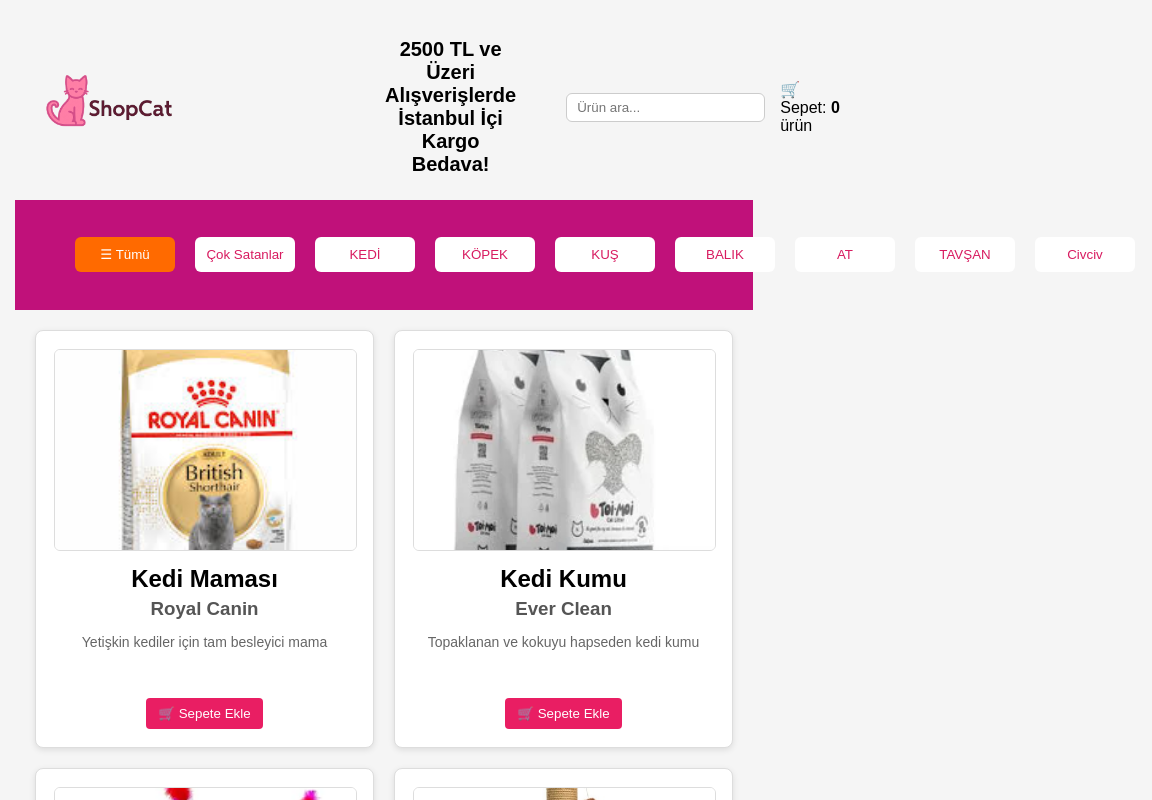
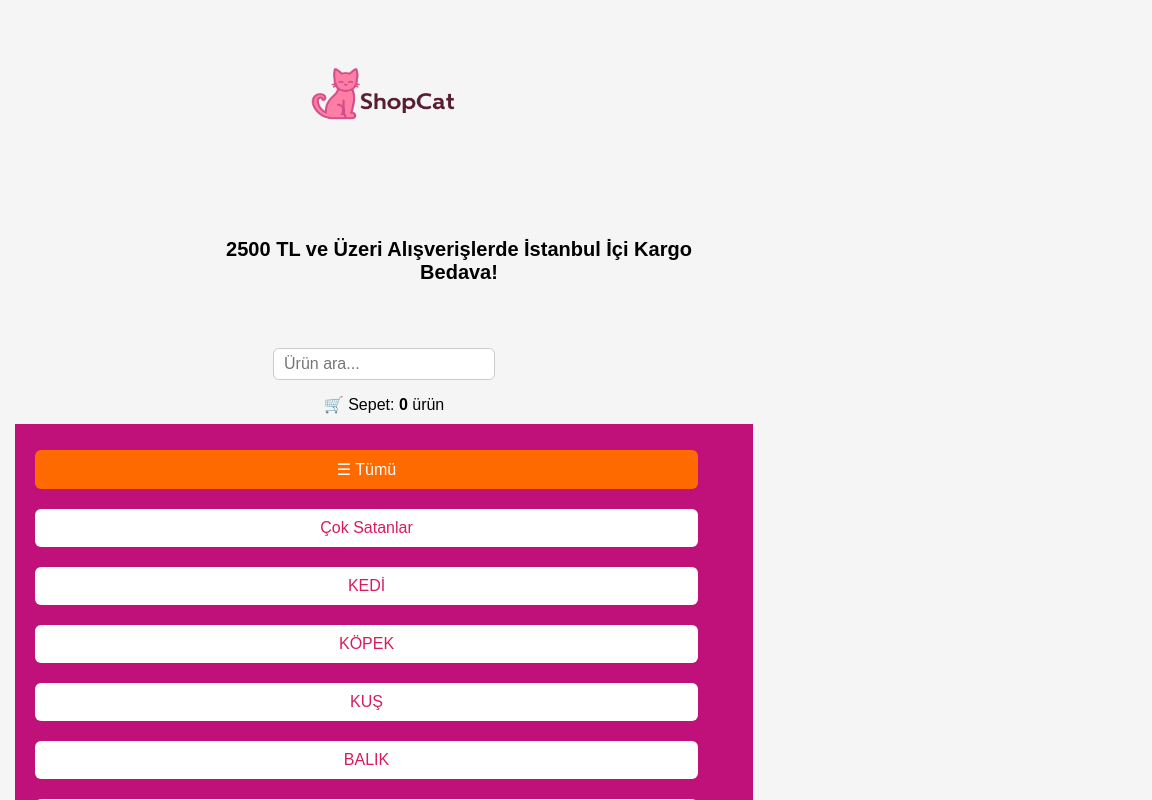
Before and after one commit to gulcanyurur/SHOPCAT, a React (Vite) app: page / in a window 768 px wide. Shown: the top 800 px of the page, 1152 px wide, since content can reach past the window. Built offline with nearby package versions, Linux system fonts and the light colour scheme.

Commit message:
feat(cart): add CSS styles to cart page

```diff
--- a/src/Components/CartPage.tsx
+++ b/src/Components/CartPage.tsx
@@ -18,24 +18,24 @@
   };
 
   return (
-    <div style={{ padding: "20px" }}>
-      <h2>🛒 Sepetim</h2>
+  <div className="cart-page">
+  <h2 className="cart-title">🛒 Sepetim</h2>
       {cart.length === 0 ? (
         <p>Sepetiniz boş.</p>
       ) : (
         <>
-          <ul>
+          <ul className="cart-list">
             {cart.map((item, index) => (
-              <li key={index} style={{ marginBottom: "10px" }}>
-                <img src={item.image} alt={item.name} width="60" style={{ marginRight: "10px" }} />
+              <li key={index} className="cart-item">
+                <img src={item.image} alt={item.name} className="cart-img" />
                 <b>{item.name}</b> - {item.brand}
-                <button onClick={() => handleRemove(index)} style={{ marginLeft: "10px" }}>
+                <button onClick={() => handleRemove(index)} className="cart-remove">
                   Kaldır
                 </button>
               </li>
             ))}
           </ul>
-          <button onClick={handleCheckout} style={{ marginTop: "20px" }}>
+          <button onClick={handleCheckout} className="cart-checkout">
             Satın Al
           </button>
         </>
--- a/src/index.css
+++ b/src/index.css
@@ -1,31 +1,289 @@
+
+@media (min-width: 481px) and (max-width: 1024px) {
+  .navbar {
+    flex-direction: row;
+    padding: 12px 16px;
+  }
+  .navbar-menu {
+    flex-direction: row;
+    gap: 12px;
+  }
+  .GearList {
+    padding: 18px 6px;
+  }
+  .GearList section {
+    grid-template-columns: repeat(2, 1fr);
+    gap: 18px;
+  }
+  .GearList h1 {
+    font-size: 1.5rem;
+    gap: 24px;
+  }
+  .gear-card img {
+    height: 160px;
+  }
+  .cart-page {
+    padding: 18px 6px;
+  }
+  .cart-title {
+    font-size: 1.5rem;
+  }
+  .cart-item {
+    padding: 12px 10px;
+    border-radius: 10px;
+  }
+  .cart-img {
+    width: 55px;
+    height: 55px;
+  }
+  .cart-remove, .cart-checkout {
+    font-size: 1rem;
+    border-radius: 7px;
+  }
+  .gearlist-header {
+    gap: 18px;
+    padding: 10px 6px;
+  }
+  .gearlist-header img {
+    width: 120px;
+  }
+  .product-grid {
+    grid-template-columns: repeat(2, 1fr);
+    gap: 16px;
+    padding: 12px 6px;
+  }
+  .header-right {
+    gap: 10px;
+  }
+  .search-box {
+    width: 180px;
+    font-size: 1rem;
+    padding: 8px 6px;
+    border-radius: 6px;
+  }
+}
+@media (min-width: 1025px) {
+  .GearList section, .product-grid {
+    grid-template-columns: repeat(3, 1fr);
+    gap: 24px;
+  }
+  .GearList {
+    padding: 24px 10px;
+  }
+  .gearlist-header {
+    gap: 50px;
+    padding: 10px 20px;
+  }
+  .gearlist-header img {
+    width: 170px;
+  }
+  .search-box {
+    width: 200px;
+  }
+}
+/* MOBILE RESPONSIVE */
+@media (max-width: 780px) {
+  .navbar {
+    flex-direction: column;
+    align-items: flex-start;
+    padding: 10px 8px;
+    border-radius: 0 0 10px 10px;
+  }
+  .navbar-menu {
+    flex-direction: column;
+    gap: 8px;
+    width: 100%;
+    padding: 0;
+  }
+  .navbar-menu button {
+    min-width: unset;
+    width: 100%;
+    font-size: 1rem;
+    padding: 10px 0;
+  }
+  .navbar-banner {
+    padding-left: 0;
+    font-size: 1rem;
+    margin-top: 8px;
+  }
+  .GearList {
+    padding: 10px 2px;
+  }
+  .GearList h1 {
+    font-size: 1.2rem;
+    gap: 10px;
+    flex-direction: column;
+  }
+  .GearList h1 img {
+    margin-bottom: 20px;
+    width: 100px;
+  }
+  .GearList section {
+    grid-template-columns: 1fr;
+    gap: 12px;
+  }
+  .GearList article {
+    padding: 10px;
+    border-radius: 8px;
+  }
+  .GearList img {
+    width: 90px;
+    height: 110px;
+    border-radius: 6px;
+  }
+  .gear-card img {
+    height: 120px;
+    border-radius: 6px;
+  }
+  .gear-card {
+    padding: 8px;
+    border-radius: 8px;
+  }
+  .gear-card h2 {
+    font-size: 1rem;
+  }
+  .gear-card h3 {
+    font-size: 0.95rem;
+  }
+  .cart-page {
+    padding: 10px 2px;
+  }
+  .cart-title {
+    font-size: 1.2rem;
+    margin-bottom: 12px;
+  }
+  .cart-list {
+    margin-bottom: 12px;
+  }
+  .cart-item {
+    flex-direction: column;
+    align-items: flex-start;
+    padding: 10px 8px;
+    border-radius: 8px;
+  }
+  .cart-img {
+    width: 50px;
+    height: 50px;
+    margin-right: 0;
+    margin-bottom: 8px;
+    border-radius: 6px;
+  }
+  .cart-remove {
+    width: 100%;
+    margin-left: 0;
+    margin-top: 8px;
+    padding: 8px 0;
+    font-size: 0.95rem;
+    border-radius: 6px;
+  }
+  .cart-checkout {
+    width: 100%;
+    margin: 16px 0 0 0;
+    padding: 10px 0;
+    font-size: 1rem;
+    border-radius: 8px;
+  }
+  .gearlist-header {
+    flex-direction: column;
+    gap: 10px;
+    padding: 8px 2px;
+  }
+  .gearlist-header img {
+    width: 90px;
+  }
+  .gearlist-header h1 {
+    font-size: 1rem;
+    padding-left: 0;
+    text-align: center;
+  }
+  .product-grid {
+    grid-template-columns: 1fr;
+    gap: 10px;
+    padding: 10px 2px;
+  }
+  .header-right {
+    flex-direction: column;
+    gap: 8px;
+    align-items: flex-start;
+  }
+  .search-box {
+    width: 100%;
+    font-size: 1rem;
+    padding: 8px 6px;
+    border-radius: 6px;
+  }
+}
 body {
   margin: 0;
   padding: 0;
   font-family: sans-serif;
   background: #f5f5f5;
 }
-@media screen and (min-width: 780px) {
-  .GearList {
-    grid-template-columns: repeat(3, 1fr);
-  }
+.navbar {
+  display: flex;
+  justify-content: space-between;
+  align-items: center;
+  background-color: #c0117a;
+  padding: 10px 20px;
 }
-.large {
-  border: "1px solid #ddd";
-  padding: "10px";
-  margin: "10px";
-  border-radius: "8px";
-  width: "220px";
-  text-align: "center";
+.navbar-banner {
+  color: orange;
+  font-weight: bold;
+  padding-left: 50px;
 }
-.large button {
-  margin-top: "10px";
-  padding: "8px 12px";
-  background-color: "#e91e63";
-  color: "white";
-  border: "none";
-  border-radius: "4px";
-  cursor: "pointer";
+.Footer p {
+  text-align: center;
 }
+
+/* NAVBAR MENU */
+.navbar-menu {
+  list-style: none;
+  display: flex;
+  gap: 20px;
+  color: white;
+}
+.navbar-menu button {
+  width: 95%;
+  min-width: 100px;
+  padding: 10px;
+  text-align: center;
+  border: none;
+  border-radius: 6px;
+  background-color: white;
+  color: #d81b60;
+  font-weight: 400;
+  cursor: pointer;
+  transition: 0.3s;
+}
+.navbar-menu button:hover {
+  background-color: #d81b60;
+  color: white;
+}
+.navbar-menu button.active {
+  background-color: rgb(255, 106, 0);
+  color: white;
+}
+.navbar-menu li a {
+  background-color: white;
+  color: #d81b60;
+}
+.navbar li {
+  border-radius: 3px;
+  gap: 20px;
+  text-align: justify;
+  border-width: 40px;
+  border-radius: 10px;
+  transition: all 0.3s ease;
+}
+.navbar-search input {
+  border: none;
+  padding: 8px 12px;
+  outline: none;
+  width: 200px;
+  font-size: 14px;
+}
+
+/* GEAR LIST & PRODUCT GRID */
 .GearList {
   padding: 15px;
 }
@@ -33,7 +291,6 @@
   display: flex;
   align-items: center;
   gap: 50px;
-
   text-align: center;
 }
 .GearList h1 img {
@@ -50,82 +307,14 @@
   box-shadow: 0 2px 6px rgba(0, 0, 0, 0.1);
   transition: transform 0.2s ease;
 }
-
 .GearList img {
   width: 120px;
   height: 150px;
   border: 1px solid #ddd;
-  border-radius: 3px;
   border-radius: 4px;
 }
-.Footer p {
-  text-align: center;
-}
-.navbar {
-  display: flex;
-  justify-content: space-between;
-  align-items: center;
-  background-color: #c0117a;
-  padding: 10px 20px;
-}
 
-.navbar-menu {
-  list-style: none;
-  display: flex;
-  gap: 20px;
-  color: white;
-
-}
-.navbar-menu button {
-  width: 95%;
-  min-width: 100px;
-  padding: 10px;
-  text-align: center;
-  border: none;
-  border-radius: 6px;
-  background-color: white;
-  color: #d81b60;
-  font-weight: 400;
-  cursor: pointer;
-  transition: 0.3s;
-}
-.navbar li {
-  border-radius:3px;
-  gap: 20px;
-text-align: justify;
-border-width: 40px;
-border-radius: 10px;
-  transition: all 0.3s ease;
-
-}
-.navbar-menu li a {
- background-color: white;
-  color: #d81b60;
-}
-.navbar-menu button:hover {
-  background-color: #d81b60;
-  color: white;
-}
-
-
-.navbar-menu button.active {
-  background-color:  rgb(255, 106, 0);
-  color: white;
-}
-
-.navbar-banner {
-  color: orange;
-  font-weight: bold;
-  padding-left: 50px;
-}
-.navbar-search input {
-  border: none;
-  padding: 8px 12px;
-  outline: none;
-  width: 200px;
-  font-size: 14px;
-}
-
+/* PRODUCT CARD */
 .gear-card {
   border: 1px solid #ddd;
   border-radius: 8px;
@@ -134,29 +323,24 @@
   background-color: #fff;
   box-shadow: 0 2px 6px rgba(0, 0, 0, 0.1);
 }
-
 .gear-card img {
   width: 100%;
   height: 200px;
   object-fit: cover;
   border-radius: 6px;
 }
-
 .gear-card h2 {
   margin: 10px 0 5px;
 }
-
 .gear-card h3 {
   margin: 0 0 10px;
   color: #555;
 }
-
 .gear-card p {
   font-size: 14px;
   color: #666;
   min-height: 40px;
 }
-
 .gear-card button {
   margin-top: 10px;
   padding: 8px 12px;
@@ -167,6 +351,94 @@
   cursor: pointer;
   transition: 0.3s;
 }
+
+/* CART PAGE */
+.cart-page {
+  padding: 20px;
+}
+.cart-title {
+  font-size: 2rem;
+  margin-bottom: 20px;
+}
+.cart-list {
+  list-style: none;
+  padding: 0;
+  margin: 0 0 20px 0;
+}
+.cart-item {
+  display: flex;
+  align-items: center;
+  margin-bottom: 10px;
+  background: #fff;
+  border-radius: 8px;
+  box-shadow: 0 2px 6px rgba(0,0,0,0.07);
+  padding: 10px 15px;
+}
+.cart-img {
+  width: 60px;
+  height: 60px;
+  object-fit: cover;
+  margin-right: 10px;
+  border-radius: 6px;
+  border: 1px solid #eee;
+}
+.cart-remove {
+  margin-left: auto;
+  padding: 6px 14px;
+  background: #e91e63;
+  color: #fff;
+  border: none;
+  border-radius: 4px;
+  cursor: pointer;
+  font-size: 1rem;
+  transition: background 0.2s;
+}
+.cart-remove:hover {
+  background: #c0117a;
+}
+.cart-checkout {
+  display: block;
+  margin: 20px auto 0 auto;
+  padding: 10px 30px;
+  background: #d81b60;
+  color: #fff;
+  border: none;
+  border-radius: 6px;
+  font-size: 1.1rem;
+  cursor: pointer;
+  font-weight: 500;
+  box-shadow: 0 2px 6px rgba(0,0,0,0.07);
+  transition: background 0.2s;
+}
+.cart-checkout:hover {
+  background: #c0117a;
+}
+
+
+@media screen and (min-width: 780px) {
+  .GearList {
+    grid-template-columns: repeat(3, 1fr);
+  }
+}
+
+.large {
+  border: 1px solid #ddd;
+  padding: 10px;
+  margin: 10px;
+  border-radius: 8px;
+  width: 220px;
+  text-align: center;
+}
+.large button {
+  margin-top: 10px;
+  padding: 8px 12px;
+  background-color: #e91e63;
+  color: white;
+  border: none;
+  border-radius: 4px;
+  cursor: pointer;
+}
+
 
 .gear-card button:hover {
   background-color: #c2185b;
```
Also changed, not shown: 1 other file (tests, documents, lock files or other folders).
